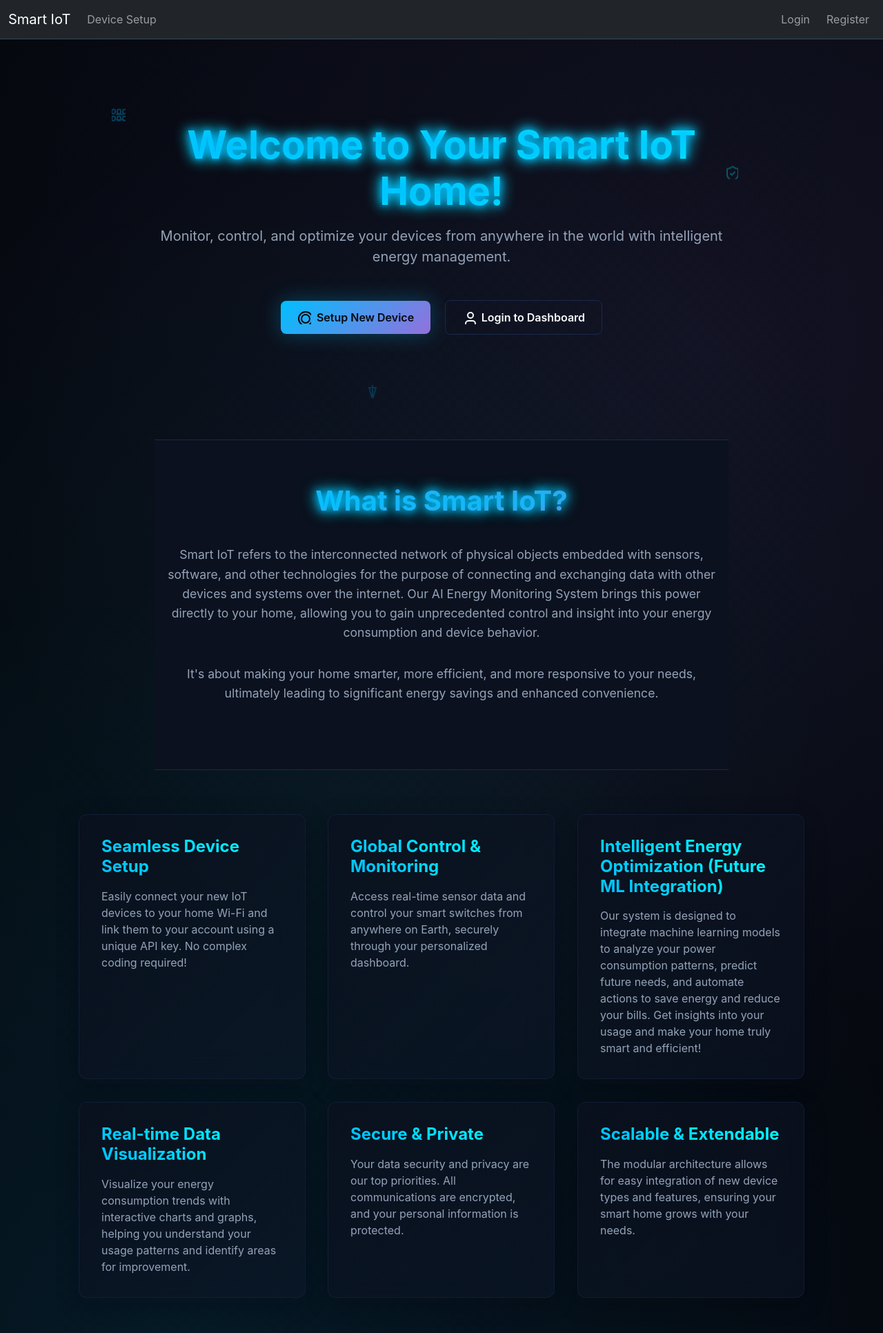
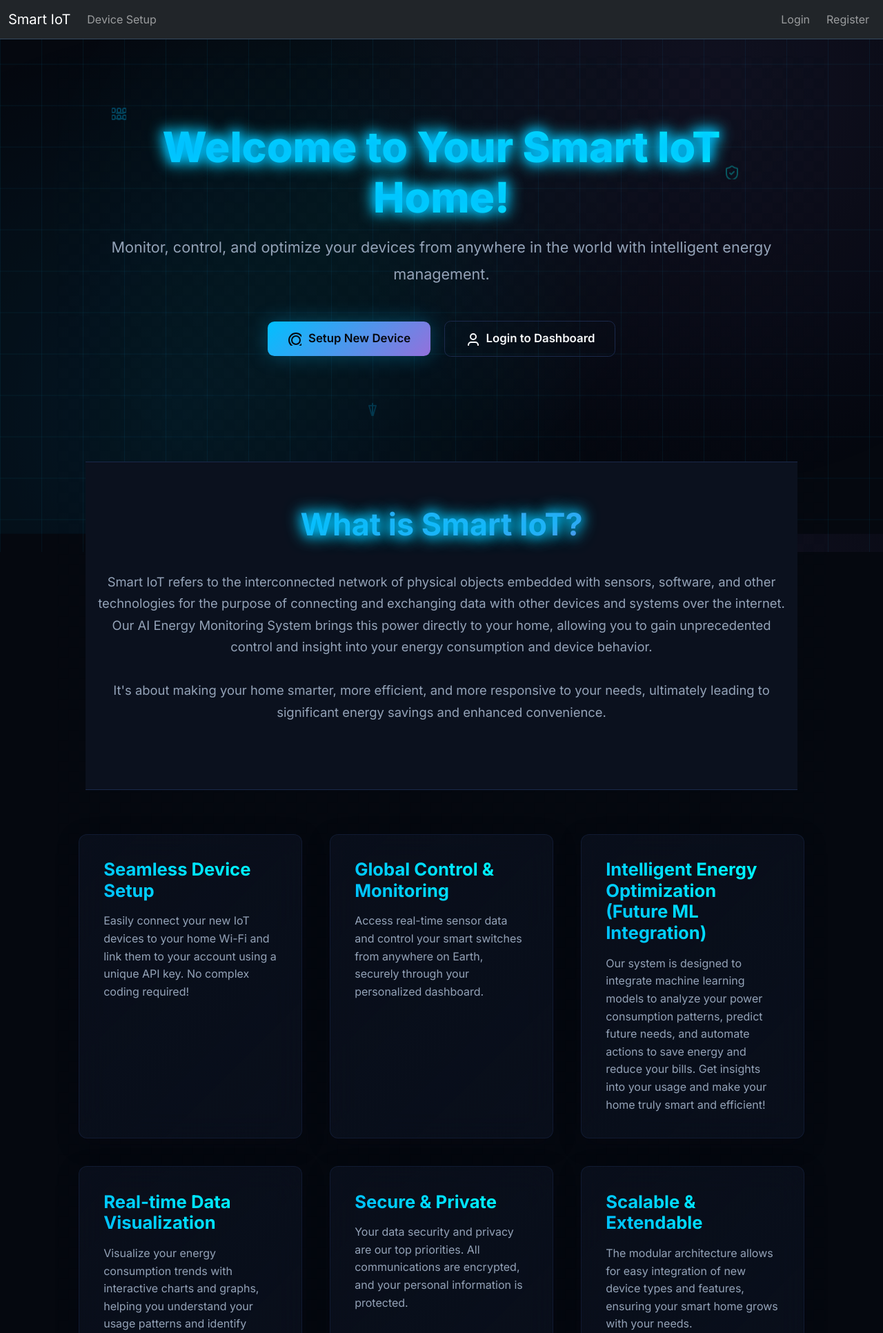
Before and after one commit to VEB4697/AI-Enengey-Monitering-System, a Django app: page / in a window 1280 px wide. Shown: the top 1932 px of the page at 69% size. Run offline with Django 5.2, Linux system fonts and the light colour scheme; some libraries are stand-ins or nearby versions.

Commit message:
update Homepage

```diff
--- a/iot_project/core/templates/core/homepage.html
+++ b/iot_project/core/templates/core/homepage.html
@@ -4,6 +4,8 @@
 {% block title %}Welcome to Smart IoT - AI Energy Monitoring{% endblock %}
 
 {% block head_extra %}
+    <!-- Google Fonts: Inter for modern look -->
+    <link href="https://fonts.googleapis.com/css2?family=Inter:wght@300;400;500;600;700;800&display=swap" rel="stylesheet">
     <!-- Lucide Icons -->
     <link href="https://cdnjs.cloudflare.com/ajax/libs/lucide/0.263.1/lucide.min.css" rel="stylesheet">
     <style>
@@ -46,20 +48,26 @@
             color: var(--foreground);
             min-height: 100vh;
             overflow-x: hidden;
+            position: relative; /* Needed for pseudo-elements */
+        }
+
+        /* Enhanced Background Effects */
+        body::before {
+            content: '';
+            position: fixed;
+            inset: 0;
             background-image:
                 radial-gradient(circle at 20% 80%, hsla(195, 100%, 50%, 0.1) 0%, transparent 50%),
                 radial-gradient(circle at 80% 20%, hsla(260, 60%, 65%, 0.1) 0%, transparent 50%),
-                radial-gradient(circle at 40% 40%, hsla(180, 100%, 50%, 0.05) 0%, transparent 50%);
-        }
-
-        .container-full-height {
-            min-height: 100vh;
-            display: flex;
-            align-items: center;
-            justify-content: center;
-            position: relative;
-            padding: 1rem;
-            flex-direction: column; /* Allow content to stack vertically */
+                radial-gradient(circle at 40% 40%, hsla(180, 100%, 50%, 0.05) 0%, transparent 50%),
+                /* Animated tech grid lines */
+                linear-gradient(0deg, hsla(195, 100%, 50%, 0.08) 1px, transparent 1px), /* Horizontal lines */
+                linear-gradient(90deg, hsla(195, 100%, 50%, 0.08) 1px, transparent 1px); /* Vertical lines */
+            background-size: 100% 100%, 100% 100%, 100% 100%, 60px 60px, 60px 60px; /* Adjust grid size */
+            background-position: 0% 0%, 0% 0%, 0% 0%, 0 0, 0 0;
+            opacity: 0.9;
+            z-index: -2; /* Behind everything */
+            animation: subtle-gradient-shift 20s ease-in-out infinite alternate, tech-grid-move 15s linear infinite; /* Combined animations */
         }
 
         .background-pattern {
@@ -70,10 +78,39 @@
                 linear-gradient(-45deg, hsl(222, 47%, 8%) 25%, transparent 25%),
                 linear-gradient(45deg, transparent 75%, hsl(222, 47%, 8%) 75%),
                 linear-gradient(-45deg, transparent 75%, hsl(222, 47%, 8%) 75%);
-            background-size: 20px 20px;
-            background-position: 0 0, 0 10px, 10px -10px, -10px 0px;
-            opacity: 0.1;
-            z-index: 0; /* Ensure it's behind content */
+            background-size: 30px 30px; /* Slightly larger pattern */
+            background-position: 0 0, 0 15px, 15px -15px, -15px 0px;
+            opacity: 0.08; /* Slightly less opaque */
+            z-index: -1; /* Behind content, above main background */
+            animation: pattern-pan 90s linear infinite; /* Slower, continuous pan */
+        }
+
+        /* Scanline effect for retro tech feel - adjusted opacity */
+        body::after {
+            content: '';
+            position: fixed;
+            inset: 0;
+            background: repeating-linear-gradient(
+                to bottom,
+                transparent 0px,
+                transparent 1px,
+                rgba(0,0,0,0.03) 1px, /* More subtle */
+                rgba(0,0,0,0.03) 2px
+            );
+            pointer-events: none;
+            z-index: 9999; /* On top of everything */
+            opacity: 0.05; /* Very subtle */
+        }
+
+
+        .container-full-height {
+            min-height: 100vh;
+            display: flex;
+            align-items: center;
+            justify-content: center;
+            position: relative;
+            padding: 1rem;
+            flex-direction: column; /* Allow content to stack vertically */
         }
 
         .floating-icons {
@@ -102,31 +139,33 @@
             z-index: 10;
             text-align: center;
             padding: 5rem 1rem;
-            max-width: 900px;
+            max-width: 1000px; /* Wider */
             margin: 0 auto;
         }
 
         .hero-title {
-            font-size: 3.5rem;
-            font-weight: bold;
+            font-size: 3.8rem; /* Slightly larger */
+            font-weight: 800; /* Bolder */
             background: var(--gradient-cyber);
             -webkit-background-clip: text;
             background-clip: text;
             -webkit-text-fill-color: transparent;
             margin-bottom: 1rem;
-            animation: fadeInScale 1s ease-out, text-glow 2s ease-in-out infinite alternate; /* Added text-glow */
+            animation: fadeIn 1s ease-out, text-glow 2s ease-in-out infinite alternate; /* Changed fadeInScale to fadeIn */
         }
 
         .hero-subtitle {
             color: var(--muted-foreground);
-            font-size: 1.25rem;
+            font-size: 1.35rem; /* Slightly larger */
             margin-bottom: 2.5rem;
-            animation: fadeIn 1.5s ease-out;
+            opacity: 1; /* Default opacity */
+            transform: translateY(0); /* Default transform */
+            line-height: 1.8; /* Better readability */
         }
 
         .hero-buttons .btn-custom {
             margin: 0.5rem;
-            animation: slideInUp 0.8s ease-out forwards;
+            animation: fadeIn 0.8s ease-out forwards; /* Changed slideInUp to fadeIn */
             opacity: 0; /* Start hidden for animation */
         }
         .hero-buttons .btn-custom:nth-child(1) { animation-delay: 0.5s; }
@@ -145,22 +184,24 @@
         }
 
         .info-section h2 {
-            font-size: 2.5rem;
-            font-weight: bold;
+            font-size: 2.8rem; /* Slightly larger */
+            font-weight: 700; /* Bolder */
             background: var(--gradient-primary);
             -webkit-background-clip: text;
             background-clip: text;
             -webkit-text-fill-color: transparent;
             margin-bottom: 2.5rem;
-            animation: text-glow 2s ease-in-out infinite alternate; /* Added text-glow */
+            animation: text-glow 2s ease-in-out infinite alternate;
         }
 
         .info-section p {
-            max-width: 800px;
+            max-width: 1000px; /* Wider */
             margin: 0 auto 2rem auto;
             color: var(--muted-foreground);
-            font-size: 1.1rem;
-            line-height: 1.6;
+            font-size: 1.15rem; /* Slightly larger */
+            line-height: 1.7; /* Better readability */
+            opacity: 1; /* Default opacity */
+            transform: translateY(0); /* Default transform */
         }
 
 
@@ -168,10 +209,10 @@
             position: relative;
             z-index: 10;
             display: grid;
-            grid-template-columns: repeat(auto-fit, minmax(300px, 1fr));
-            gap: 2rem;
+            grid-template-columns: repeat(auto-fit, minmax(320px, 1fr)); /* Slightly wider min width */
+            gap: 2.5rem; /* Increased gap */
             padding: 4rem 1rem;
-            max-width: 1200px;
+            max-width: 1100px; /* Wider */
             margin: 0 auto;
         }
 
@@ -181,21 +222,21 @@
             border: 1px solid hsla(222, 47%, 20%, 0.5);
             box-shadow: var(--shadow-glass);
             border-radius: 0.75rem;
-            padding: 2rem;
+            padding: 2.2rem; /* Slightly more padding */
             text-align: left;
             transition: transform 0.3s ease, box-shadow 0.3s ease;
-            animation: fadeInPop 0.8s ease-out forwards; /* Changed to fadeInPop */
+            animation: fadeIn 0.8s ease-out forwards; /* Changed to simple fadeIn */
             opacity: 0; /* Start hidden for animation */
-            transform: translateY(20px) scale(0.95); /* Start slightly below and smaller */
+            transform: translateY(0); /* Removed initial transform for pop effect */
         }
 
         .feature-card:hover {
-            transform: translateY(-5px) scale(1.02);
-            box-shadow: 0 12px 40px hsla(222, 47%, 4%, 0.4);
+            transform: translateY(-8px) scale(1.03); /* More pronounced hover */
+            box-shadow: 0 15px 45px hsla(222, 47%, 4%, 0.5); /* Stronger shadow on hover */
         }
 
         .feature-card h5 {
-            font-size: 1.5rem;
+            font-size: 1.6rem; /* Slightly larger */
             font-weight: bold;
             margin-bottom: 1rem;
             background: var(--gradient-cyber);
@@ -206,7 +247,10 @@
 
         .feature-card p {
             color: var(--muted-foreground);
-            line-height: 1.5;
+            line-height: 1.6;
+            font-size: 1rem; /* Ensure readability */
+            opacity: 1; /* Default opacity */
+            transform: translateY(0); /* Default transform */
         }
 
         /* Delay animations for each card */
@@ -219,33 +263,33 @@
 
 
         .btn-custom { /* Custom button */
-            padding: 0.75rem 1.5rem;
+            padding: 0.8rem 1.8rem; /* Slightly larger padding */
             border: none;
-            border-radius: 0.5rem;
-            font-size: 1rem;
+            border-radius: 0.6rem; /* Slightly more rounded */
+            font-size: 1.05rem; /* Slightly larger font */
             font-weight: 600;
             cursor: pointer;
             transition: all 0.3s ease;
-            display: inline-flex; /* Use inline-flex for buttons in text */
+            display: inline-flex;
             align-items: center;
             justify-content: center;
-            gap: 0.5rem;
+            gap: 0.6rem; /* Increased gap */
             text-decoration: none;
             outline: none;
         }
 
-        .btn-primary-custom { /* Custom primary button */
+        .btn-primary-custom {
             background: var(--gradient-primary);
             color: var(--primary-foreground);
             box-shadow: var(--shadow-cyber);
         }
 
         .btn-primary-custom:hover {
-            transform: translateY(-2px);
-            box-shadow: 0 0 40px hsla(195, 100%, 50%, 0.4);
+            transform: translateY(-3px); /* More pronounced hover */
+            box-shadow: 0 0 45px hsla(195, 100%, 50%, 0.5); /* Stronger glow */
         }
 
-        .btn-outline-custom { /* Custom outline button */
+        .btn-outline-custom {
             background: transparent;
             border: 1px solid var(--border);
             color: var(--foreground);
@@ -253,13 +297,13 @@
 
         .btn-outline-custom:hover {
             border-color: var(--primary);
-            background: hsla(195, 100%, 50%, 0.1);
+            background: hsla(195, 100%, 50%, 0.15); /* Slightly more background on hover */
         }
 
         /* Lucide Icons (SVG) */
         .icon {
-            width: 1.25rem;
-            height: 1.25rem;
+            width: 1.3rem; /* Slightly larger icons */
+            height: 1.3rem;
             fill: none;
             stroke: currentColor;
             stroke-width: 2;
```
Also changed, not shown: other parts of iot_project/core/templates/core/homepage.html (+42 -23 lines).
